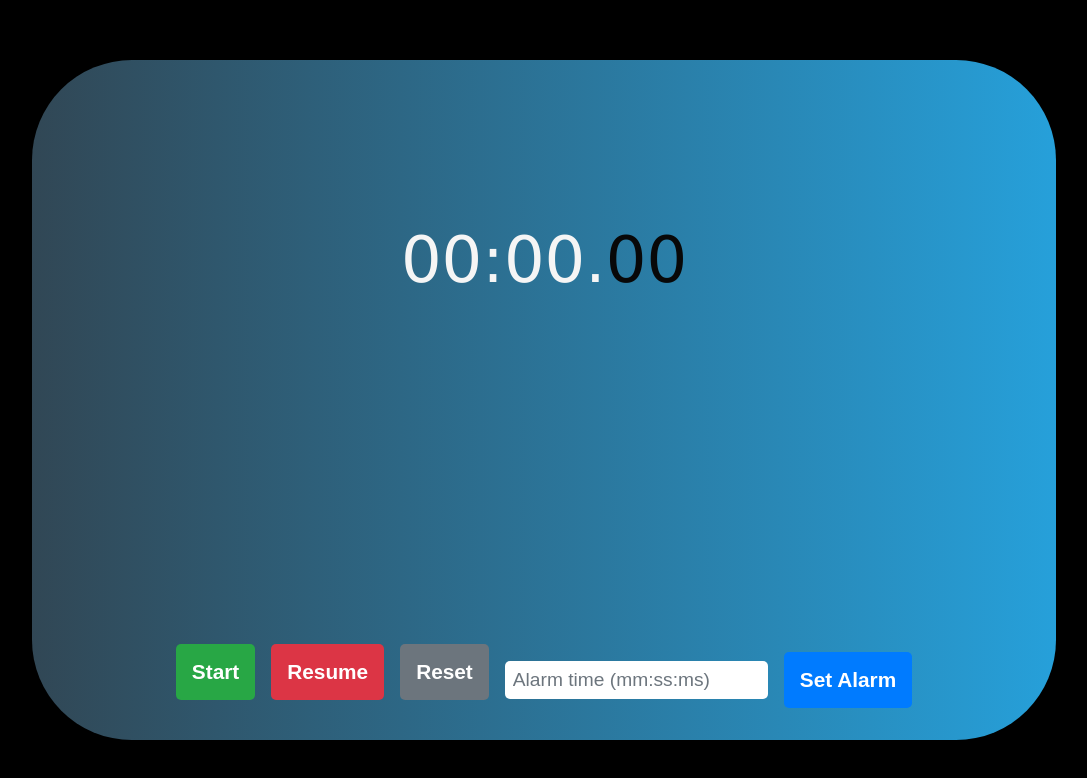
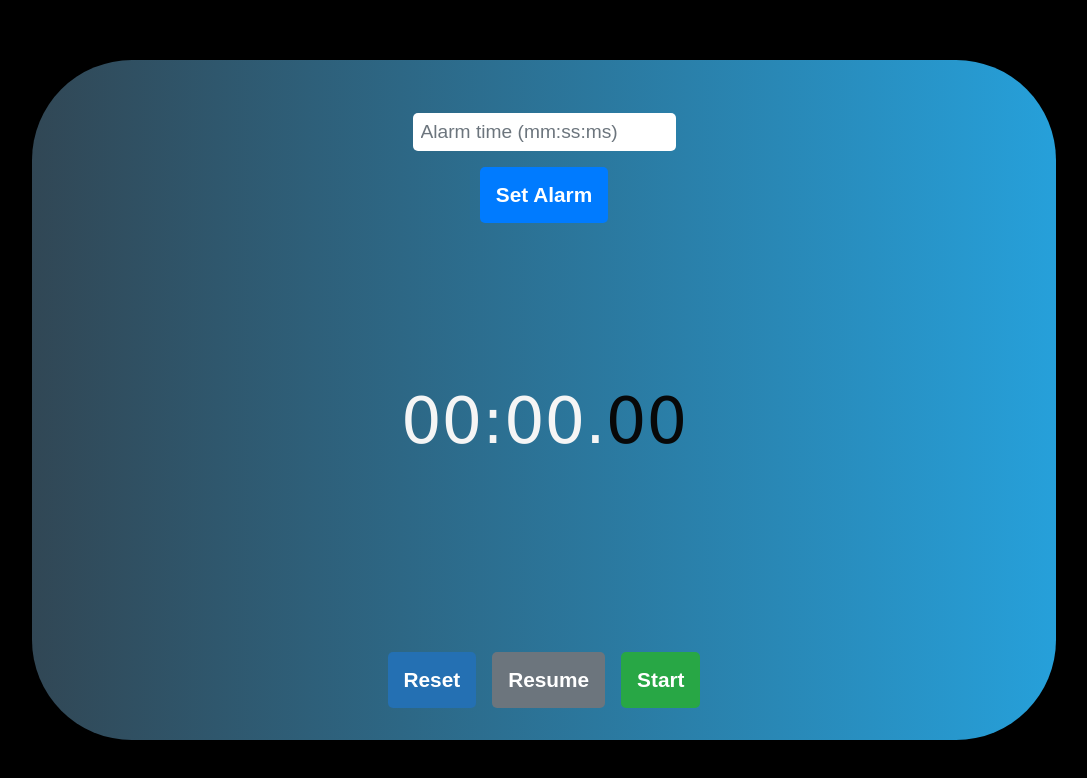
Before and after one commit to Frankva12/chronometer, a React (Create React App) app: page / in a window 1280 px wide. Shown: the top 778 px of the page, without its empty margins (96-1183 px from the left). Built offline with nearby package versions, Linux system fonts and the light colour scheme.

Commit message:
✨ styles

```diff
--- /dev/null
+++ b/src/modules/AlarmButtons/AlarmButtons.css
@@ -0,0 +1,26 @@
+.alarm-time {
+    display: flex;
+    flex-direction: column;
+    align-items: center;
+    justify-content: center;
+    flex-wrap: wrap;
+    gap: 1rem;
+    margin-top: 3.3rem;
+  }
+
+input[type="number"] {
+    font-size: 1.2rem;
+    padding: 0.5rem;
+    border-radius: 5px;
+    border: none;
+  }
+
+  input[type="number"]::placeholder {
+    color: #6c757d;
+  }
+
+
+.set-alarm {
+    background-color: #007bff;
+    color: #fff;
+  }
--- /dev/null
+++ b/src/modules/AlarmButtons/AlarmButtons.jsx
@@ -0,0 +1,36 @@
+import React, { useState } from "react";
+import "./AlarmButtons.css"; // Importa el archivo CSS para estilos
+
+const AlarmButtons = ({
+  handleSetAlarmTime
+}) => {
+  const [alarmTimeInput, setAlarmTimeInput] = useState("");
+
+  const handleChange = (event) => {
+    setAlarmTimeInput(event.target.value);
+  };
+
+  const handleClick = () => {
+    let alarmTime = parseInt(alarmTimeInput);
+    console.log(alarmTime);
+    if (isNaN(alarmTime)) {
+      alarmTime = 0;
+    } else {
+      handleSetAlarmTime(alarmTime);
+    }
+  };
+
+  return (
+      <div className="alarm-time">
+        <input
+          type="number"
+          placeholder="Alarm time (mm:ss:ms)"
+          value={alarmTimeInput}
+          onChange={handleChange}
+        />
+        <button className="button set-alarm" onClick={handleClick}>Set Alarm</button>
+      </div>
+  );
+};
+
+export default AlarmButtons;
--- /dev/null
+++ b/src/modules/AlarmButtons/index.jsx
@@ -0,0 +1 @@
+export { default as AlarmButtons } from './AlarmButtons';
--- a/src/modules/ControlButtons/ControlButtons.css
+++ b/src/modules/ControlButtons/ControlButtons.css
@@ -23,36 +23,11 @@
 }
 
 .pause {
-  background-color: #dc3545;
+  background-color: #6c757d;
   color: #fff;
 }
 
 .reset {
-  background-color: #6c757d;
+  background-color: #2470b3;
   color: #fff;
 }
-
-.set-alarm {
-  background-color: #007bff;
-  color: #fff;
-}
-
-.alarm-time {
-  display: flex;
-  align-items: center;
-  justify-content: center;
-  flex-wrap: wrap;
-  gap: 1rem;
-  margin-top: 1rem;
-}
-
-input[type="number"] {
-  font-size: 1.2rem;
-  padding: 0.5rem;
-  border-radius: 5px;
-  border: none;
-}
-
-input[type="number"]::placeholder {
-  color: #6c757d;
-}
--- a/src/modules/ControlButtons/ControlButtons.jsx
+++ b/src/modules/ControlButtons/ControlButtons.jsx
@@ -1,4 +1,3 @@
-import React, { useState } from "react";
 import "./ControlButtons.css"; // Importa el archivo CSS para estilos
 
 const ControlButtons = ({
@@ -6,43 +5,18 @@
   isPaused,
   handleStart,
   handlePauseResume,
-  handleReset,
-  handleSetAlarmTime
+  handleReset
 }) => {
-  const [alarmTimeInput, setAlarmTimeInput] = useState("");
-
-  const handleChange = (event) => {
-    setAlarmTimeInput(event.target.value);
-  };
-
-  const handleClick = () => {
-    let alarmTime = parseInt(alarmTimeInput);
-    console.log(alarmTime);
-    if (isNaN(alarmTime)) {
-      alarmTime = 0;
-    } else {
-      handleSetAlarmTime(alarmTime);
-    }
-  };
 
   return (
     <div className="control-buttons">
+      <button className="button reset" onClick={handleReset}>Reset</button>
+      <button className="button pause" onClick={handlePauseResume} disabled={!active}>
+        {isPaused ? "Resume" : "Pause"}
+      </button>
       <button className="button start" onClick={handleStart} disabled={active}>
         Start
       </button>
-      <button className="button pause" onClick={handlePauseResume} disabled={!active}>
-        {isPaused ? "Resume" : "Pause"}
-      </button>
-      <button className="button reset" onClick={handleReset}>Reset</button>
-      <div className="alarm-time">
-        <input
-          type="number"
-          placeholder="Alarm time (mm:ss:ms)"
-          value={alarmTimeInput}
-          onChange={handleChange}
-        />
-        <button className="button set-alarm" onClick={handleClick}>Set Alarm</button>
-      </div>
     </div>
   );
 };
--- a/src/modules/StopWatch/StopWatch.jsx
+++ b/src/modules/StopWatch/StopWatch.jsx
@@ -2,6 +2,7 @@
 import "./StopWatch.css";
 import { Timer } from "../Timer";
 import { ControlButtons } from "../ControlButtons";
+import { AlarmButtons } from "../AlarmButtons";
 
 const StopWatch = () => {
   const [isActive, setIsActive] = useState(false);
@@ -55,6 +56,7 @@
 
   return (
     <div className="stop-watch">
+      <AlarmButtons handleSetAlarmTime={handleSetAlarmTime}/>
       <Timer time={time} />
       <div className="control-buttons">
         <ControlButtons
@@ -63,7 +65,6 @@
           handleStart={handleStart}
           handlePauseResume={handlePauseResume}
           handleReset={handleReset}
-          handleSetAlarmTime={handleSetAlarmTime}
         />
       </div>
     </div>
--- a/src/modules/Timer/Timer.css
+++ b/src/modules/Timer/Timer.css
@@ -12,7 +12,7 @@
 
 .digits{
     font-family: Verdana, Geneva, Tahoma, sans-serif;
-    margin-top: 2em;
+    margin-top: 0em;
     font-size: 4rem;
     color:  #f5f5f5;
 }
```
